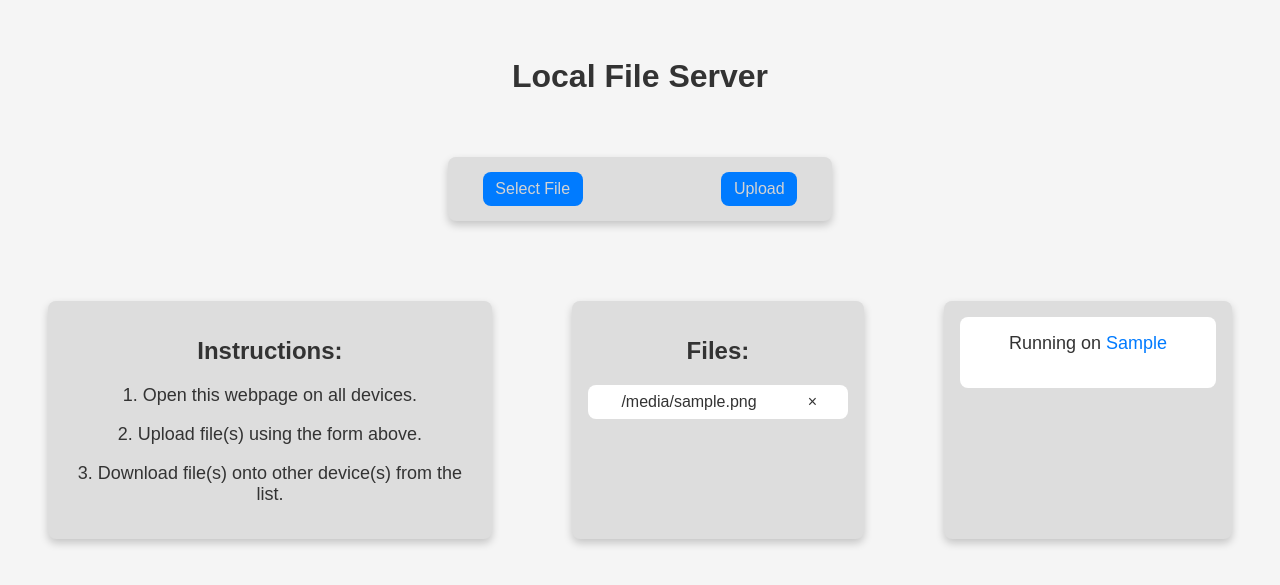
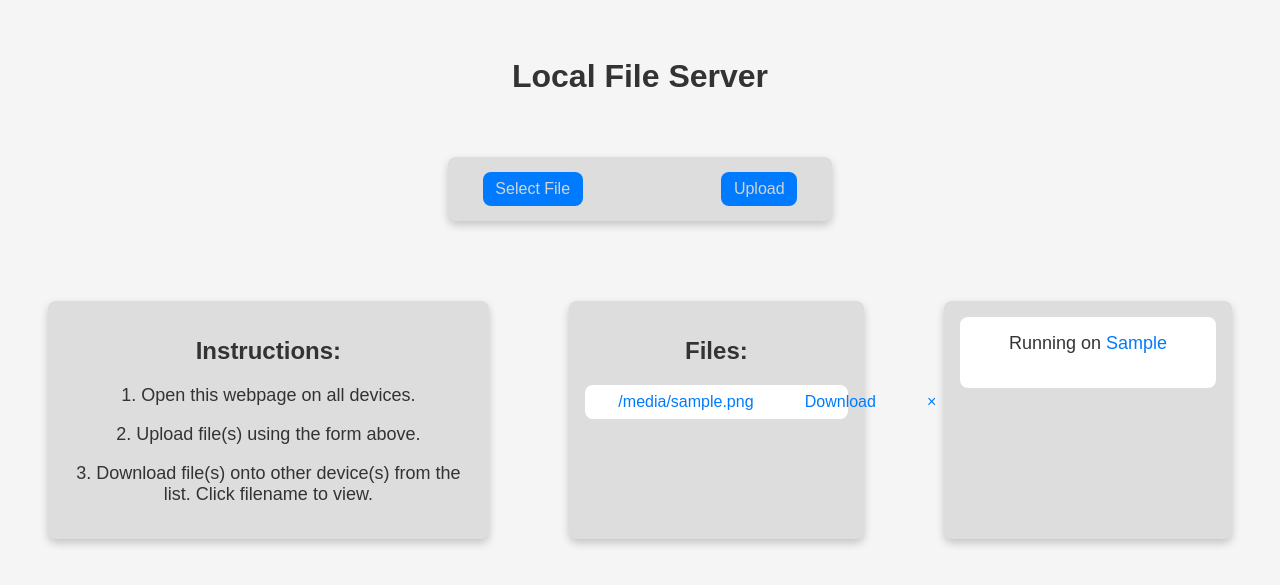
Before and after one commit to mecaneer23/local-file-server, a Flask app: template templates/index.html in a window 1280 px wide. Shown: the top 585 px of the page. Run offline with Flask 3, Linux system fonts and the light colour scheme; the template is opened without the code that fills it: most values are stand-ins (such as "Sample title", 1, 10 or a date in 2020); parts of the project's set-up code (start-up, migrations or seed data) failed here and were passed over; some libraries are stand-ins or nearby versions.

Commit message:
feat: add separate view and download buttons to website file list

```diff
--- a/static/style.css
+++ b/static/style.css
@@ -106,11 +106,6 @@ input[type="submit"] {
     color: red;
 }
 
-.files a {
-    color: #333;
-    text-decoration: none;
-}
-
 .files .file-download:hover {
     text-decoration: underline;
 }
--- a/templates/index.html
+++ b/templates/index.html
@@ -24,14 +24,16 @@
             <h2>Instructions:</h2>
             <p>1. Open this webpage on all devices.</p>
             <p>2. Upload file(s) using the form above.</p>
-            <p>3. Download file(s) onto other device(s) from the list.</p>
+            <p>3. Download file(s) onto other device(s) from the list.
+                Click filename to view.</p>
         </div>
         <div class="section files">
             <h2>Files:</h2>
             {% for file in files %}
             <div>
-                <a href="files/{{ file }}" download class="file-download">{{ file }}</a>
-                <a href="delete/{{file}}" class="delete-button">&times;</a>
+                <a href="files/{{ file }}" target="_blank" title="View {{ file }}">{{ file }}</a>
+                <a href="files/{{ file }}" download class="file-download" title="Download {{ file }}">Download</a>
+                <a href="delete/{{file}}" class="delete-button" title="Delete {{ file }}">&times;</a>
             </div>
             {% endfor %}
         </div>
```
